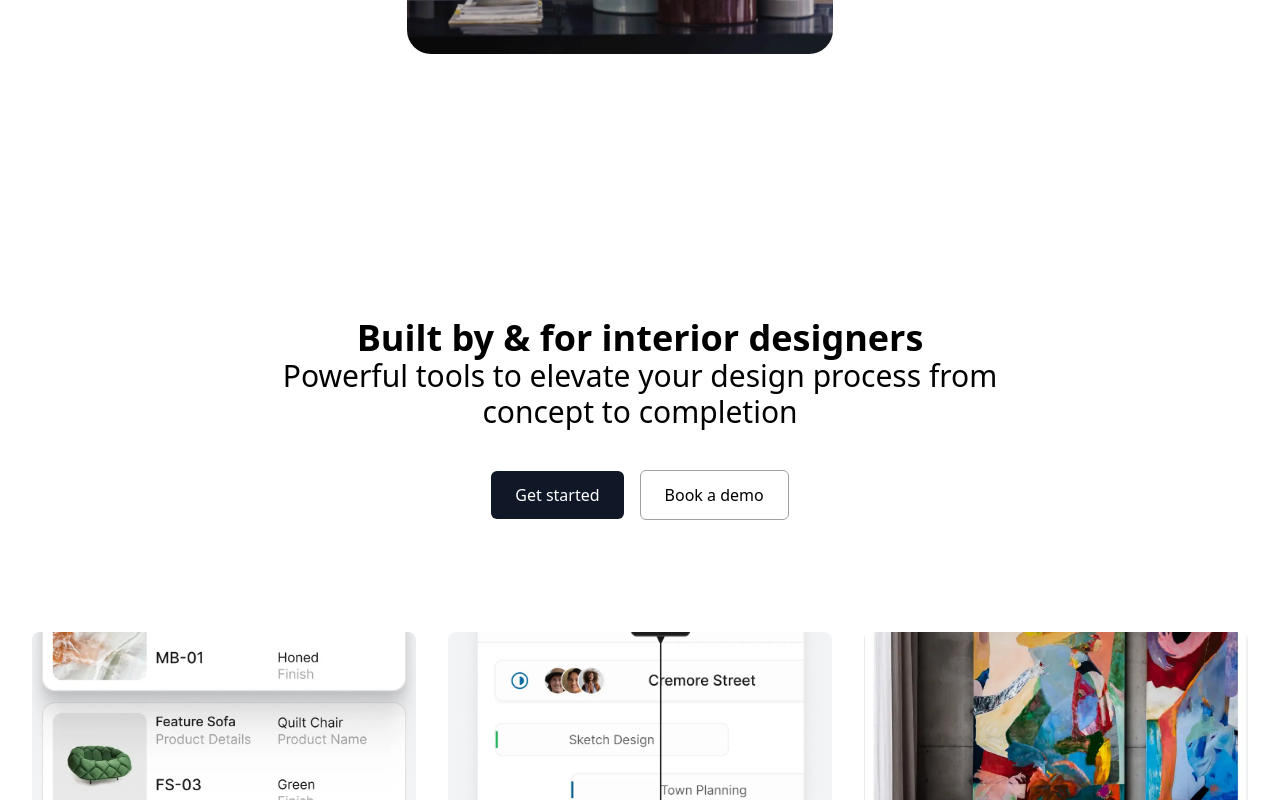
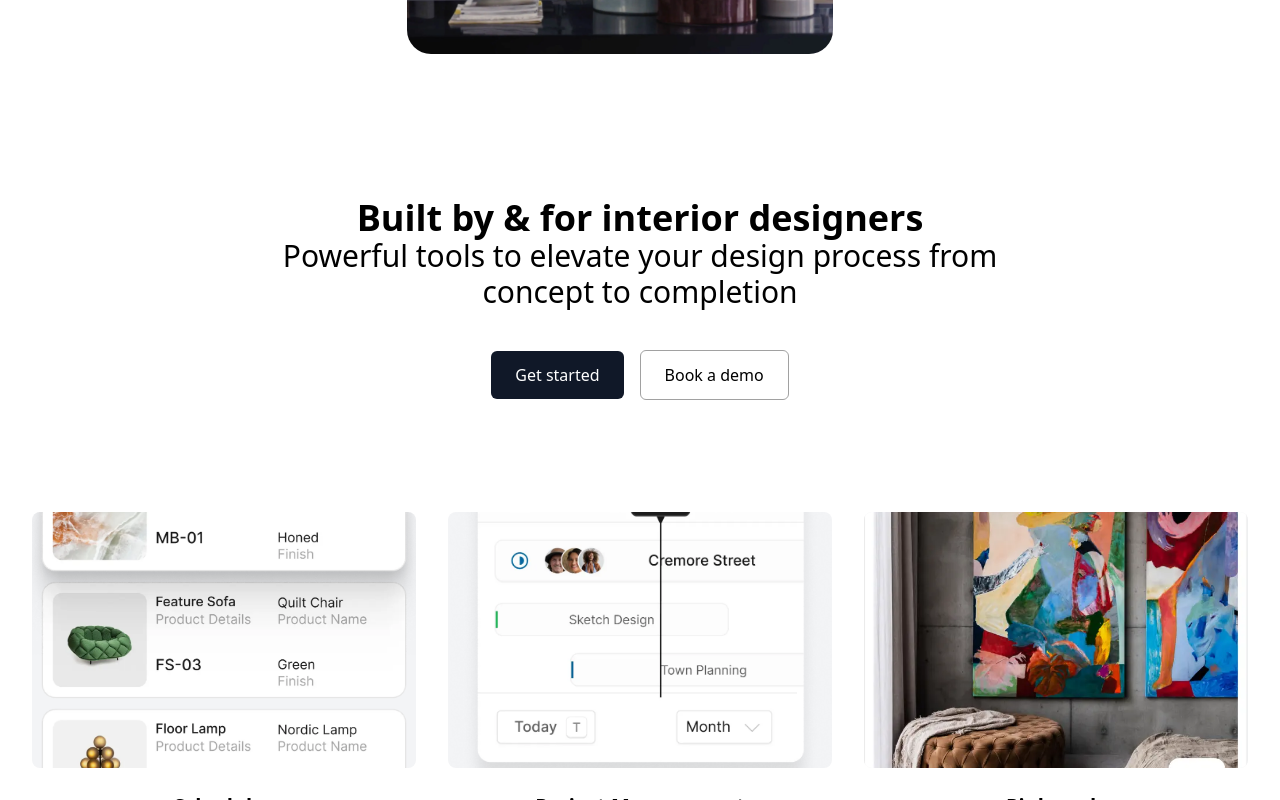
Before and after one commit to salmamehrez85/Programa, a Vue app: page / in a window 1280 px wide. Shown: the part 1380-2180 px from the top of the page. Built offline with nearby package versions, Linux system fonts and the light colour scheme.

Commit message:
Disable Vue Dev tools

```diff
--- a/src/components/BookADemo.vue
+++ b/src/components/BookADemo.vue
@@ -1,6 +1,6 @@
 <template>
   <div
-    class="flex flex-col items-center justify-center px-4 py-16 text-center mt-50"
+    class="flex flex-col items-center justify-center px-4 py-16 text-center mt-20"
   >
     <h1 class="text-4xl font-semibold">{{ header }}</h1>
     <p class="text-3xl max-w-3xl pb-10">
--- a/vite.config.js
+++ b/vite.config.js
@@ -3,12 +3,11 @@ import { fileURLToPath, URL } from "node:url";
 import { defineConfig } from "vite";
 
 import vue from "@vitejs/plugin-vue";
-import vueDevTools from "vite-plugin-vue-devtools";
 import tailwindcss from "@tailwindcss/vite";
 
 // https://vite.dev/config/
 export default defineConfig({
-  plugins: [vue(), vueDevTools(), tailwindcss()],
+  plugins: [vue({ devtools: false }), tailwindcss()],
   resolve: {
     alias: {
       "@": fileURLToPath(new URL("./src", import.meta.url)),
```
